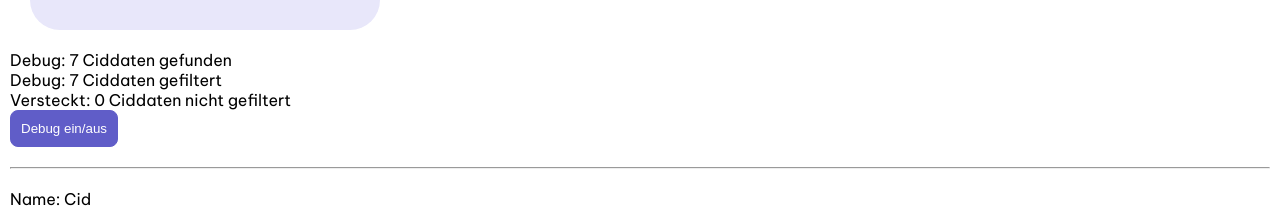
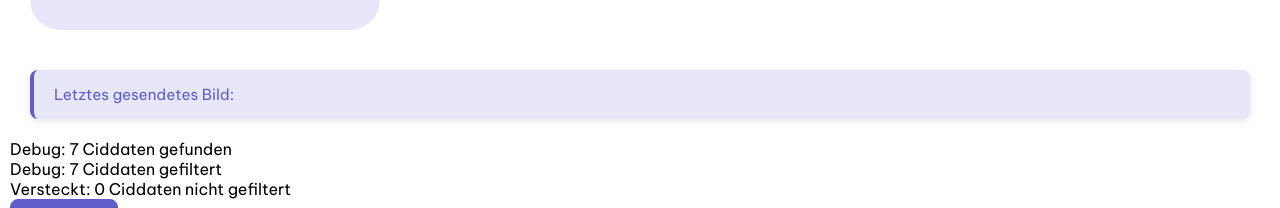
Before and after one commit to mbeier1406/ng-chaos, an Angular app: page / in a window 1280 px wide. Shown: the part 1437-1645 px from the top of the page. Built offline with nearby package versions, Linux system fonts and the light colour scheme; data requests are answered from the project's data file.

Commit message:
Service mit Observable/Subject zum Datenaustausch zwischen Komponenten, die keine Parent-Child.Beziehung haben.

```diff
--- /dev/null
+++ b/src/app/detail.service.ts
@@ -0,0 +1,17 @@
+import { Injectable } from '@angular/core';
+import { BehaviorSubject, Observable } from 'rxjs';
+
+@Injectable({
+  providedIn: 'root',
+})
+export class DetailService {
+  private letztesGesendetesBildSubject : BehaviorSubject<string> = new BehaviorSubject<string>('');
+  public letztesGesendetesBild$ : Observable<string> = this.letztesGesendetesBildSubject.asObservable();
+
+  setLetztesGesendetesBild(bild: string) {
+    this.letztesGesendetesBildSubject.next(bild);
+  }
+  getLetztesGesendetesBild(): string {
+    return this.letztesGesendetesBildSubject.getValue();
+  }
+}
--- a/src/app/detail/detail.ts
+++ b/src/app/detail/detail.ts
@@ -3,6 +3,7 @@ import {ActivatedRoute} from '@angular/router';
 import {FormControl, FormGroup, ReactiveFormsModule} from '@angular/forms';
 import { CiddatenService } from '../ciddaten.service';
 import { Ciddaten } from '../ciddaten';
+import { DetailService } from '../detail.service';
 
 @Component({
   selector: 'app-detail',
@@ -14,6 +15,7 @@ export class Detail {
   private readonly changeDetectorRef = inject(ChangeDetectorRef);
   route: ActivatedRoute = inject(ActivatedRoute);
   ciddatenService: CiddatenService = inject(CiddatenService);
+  detailService: DetailService = inject(DetailService);
   ciddaten: Ciddaten | undefined;
   bildSendenForm = new FormGroup({
     name: new FormControl(''),
@@ -31,5 +33,6 @@ export class Detail {
       this.bildSendenForm.value.name ?? '',
       this.bildSendenForm.value.email ?? '',
       this.ciddaten?.id ?? 0);
+    this.detailService.setLetztesGesendetesBild(this.ciddaten?.description ?? '');
   }
 }
--- a/src/app/home/home.css
+++ b/src/app/home/home.css
@@ -17,3 +17,19 @@
     border-radius: 10px;
     padding: 10px;
 }
+.letztes-bild {
+    background: var(--accent-color);
+    border-left: 4px solid var(--primary-color);
+    padding: 15px 20px;
+    margin: 20px;
+    border-radius: 8px;
+    font-size: 0.95rem;
+    color: var(--primary-color);
+    font-weight: 500;
+    box-shadow: 0 2px 8px rgba(0, 0, 0, 0.1);
+}
+.letztes-bild:hover {
+    background: var(--accent-color);
+    transform: translateY(-2px);
+    box-shadow: 0 4px 12px rgba(96, 93, 200, 0.2);
+}
--- a/src/app/home/home.html
+++ b/src/app/home/home.html
@@ -12,4 +12,5 @@
         <app-cidanzeige [ciddaten]="ciddaten" />
     }
 </section>
+<section class="letztes-bild">{{ letztesGesendetesBild }}</section>
 <app-debug [ciddatenListe]="ciddatenList" [filteredCiddatenListe]="filteredCiddatenListe" (debugEvent)="showDebug($event)" />
--- a/src/app/home/home.ts
+++ b/src/app/home/home.ts
@@ -1,8 +1,10 @@
-import { ChangeDetectorRef, Component, inject } from '@angular/core';
+import { ChangeDetectorRef, Component, inject, OnDestroy } from '@angular/core';
+import { Subscription } from 'rxjs';
 import { Ciddaten } from '../ciddaten';
 import { CiddatenService } from '../ciddaten.service';
 import { Cidanzeige } from '../cidanzeige/cidanzeige';
 import { Debug } from "../debug/debug";
+import { DetailService } from '../detail.service';
 
 @Component({
   selector: 'app-home',
@@ -10,12 +12,15 @@ import { Debug } from "../debug/debug";
   templateUrl: './home.html',
   styleUrl: './home.css',
 })
-export class Home {
+export class Home implements OnDestroy {
   private readonly changeDetectorRef = inject(ChangeDetectorRef);
   private readonly ciddatenService = inject(CiddatenService);
+  private readonly detailService = inject(DetailService);
+  private subscription? : Subscription;
   ciddatenList : Ciddaten[] = [];
   filteredCiddatenListe : Ciddaten[] = [];
   debugStatus : string = 'Debug: ';
+  letztesGesendetesBild : string = '';
 
   constructor() {
     this.ciddatenService.getAllCiddaten().then((ciddaten) => {
@@ -23,6 +28,14 @@ export class Home {
       this.filteredCiddatenListe = ciddaten;
       this.changeDetectorRef.markForCheck();
     });
+  }
+  ngOnInit() {
+    this.subscription = this.detailService.letztesGesendetesBild$.subscribe((bild) => {
+      this.letztesGesendetesBild = `Letztes gesendetes Bild: ${bild}`;
+    });
+  }
+  ngOnDestroy() {
+    this.subscription?.unsubscribe();
   }
   filterListe(ort: string, beschreibung: string) {
     if ( !ort && !beschreibung ) {
```
Also changed, not shown: 1 other file (tests, documents, lock files or other folders).
